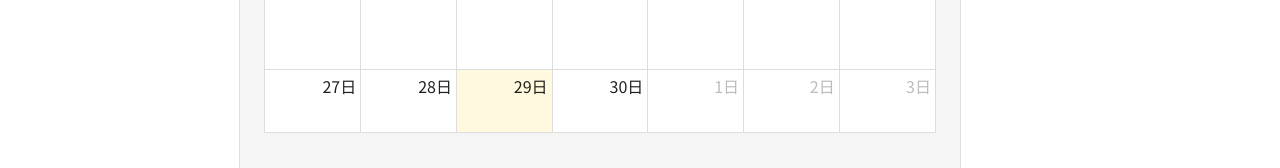
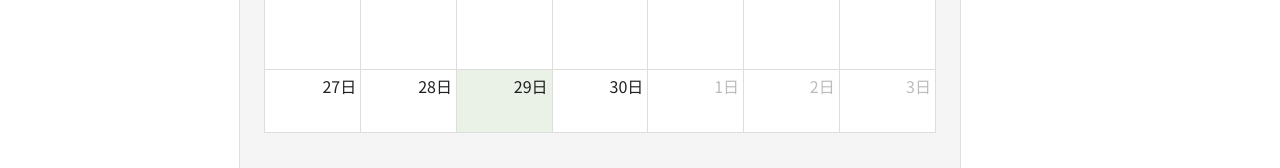
Before and after one commit to yuta-h418/budget-book-app, a React (Create React App) app: page / in a window 1280 px wide. Shown: the part 632-800 px from the top of the page. Built offline with nearby package versions, Linux system fonts and the light colour scheme; no server answers; the database is empty.

Commit message:
カレンダーの背景色設定

```diff
--- a/src/components/Calender.tsx
+++ b/src/components/Calender.tsx
@@ -8,23 +8,34 @@ import { Balance, CalendarContent, Transaction } from '../types'
 import { calculateDailyBalances } from '../utils/financeCalculations'
 import { formatCurrency } from '../utils/formatting'
 import interactionPlugin, { DateClickArg } from '@fullcalendar/interaction'
+import { Palette } from '@mui/icons-material'
+import { useTheme } from '@mui/material'
 
 interface CalenderProps {
   monthlyTransactions: Transaction[],
   setCurrentMonth: React.Dispatch<React.SetStateAction<Date>>;
   setCurrentDay: React.Dispatch<React.SetStateAction<string>>;
+  currentDay: string,
 }
 
 const Calender = ({
   monthlyTransactions,
   setCurrentMonth,
   setCurrentDay,
+  currentDay,
 }: CalenderProps) => {
-
+  const theme = useTheme()
   const events = [
     { title: 'Meeting', start: new Date() },
-    { title: 'money', start: "2025-05-21", income: 300, expense: 200, balance: 100},
-  ]
+    { start: "2025-05-21", income: 300, expense: 200, balance: 100},
+    { start: "2025-05-21", display: "background", backgroundColor: "red"},
+  ];
+
+  const backgroundEvent = {
+    start: currentDay,
+    display: "background",
+    backgroundColor: theme.palette.incomeColor.light,
+  }
 
   const dailyBalances = calculateDailyBalances(monthlyTransactions)
 
@@ -71,7 +82,7 @@ const Calender = ({
       locale={jaLocale}
       plugins={[dayGridPlugin, interactionPlugin]}
       initialView='dayGridMonth'
-      events={calendarEvents}
+      events={[...calendarEvents, backgroundEvent]}
       eventContent={renderEventContent}
       datesSet={handleDateSet}
       dateClick={handleDateClick}
--- a/src/pages/Home.tsx
+++ b/src/pages/Home.tsx
@@ -27,6 +27,7 @@ const Home = ({monthlyTransactions, setCurrentMonth}: HomeProps) => {
                     monthlyTransactions={monthlyTransactions}
                     setCurrentMonth={setCurrentMonth}
                     setCurrentDay={setCurrentDay}
+                    currentDay={currentDay}
                 />
             </Box>
             {/* 右側のコンテンツ */}
```
